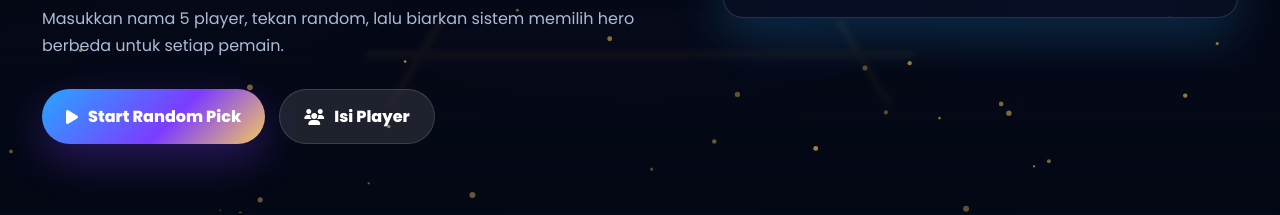
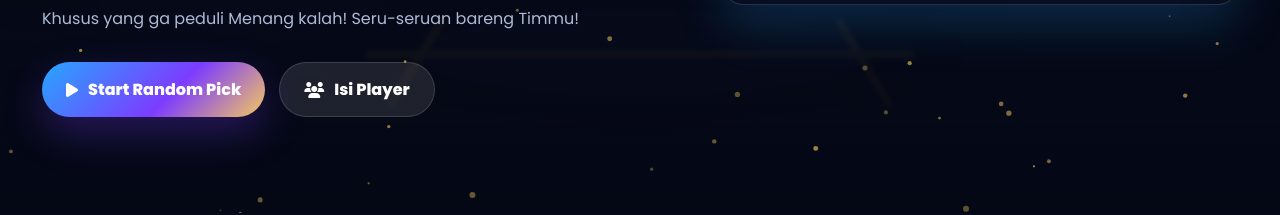
Before and after one commit to kingdhet12/Picker_Hero_ML, a plain HTML site: page index.html in a window 1280 px wide. Shown: the part 587-802 px from the top of the page. Drawn offline with Linux system fonts and the light colour scheme.

Commit message:
Update index.html

```diff
--- a/index.html
+++ b/index.html
@@ -64,8 +64,7 @@
             Pilih hero secara acak untuk seluruh tim sebelum bermain.
           </p>
           <p class="hero__description">
-            Masukkan nama 5 player, tekan random, lalu biarkan sistem memilih hero berbeda
-            untuk setiap pemain.
+            Khusus yang ga peduli Menang kalah! Seru-seruan bareng Timmu!
           </p>
           <div class="hero__actions">
             <button class="button button--primary ripple-button" id="startPickButton" type="button">
```
